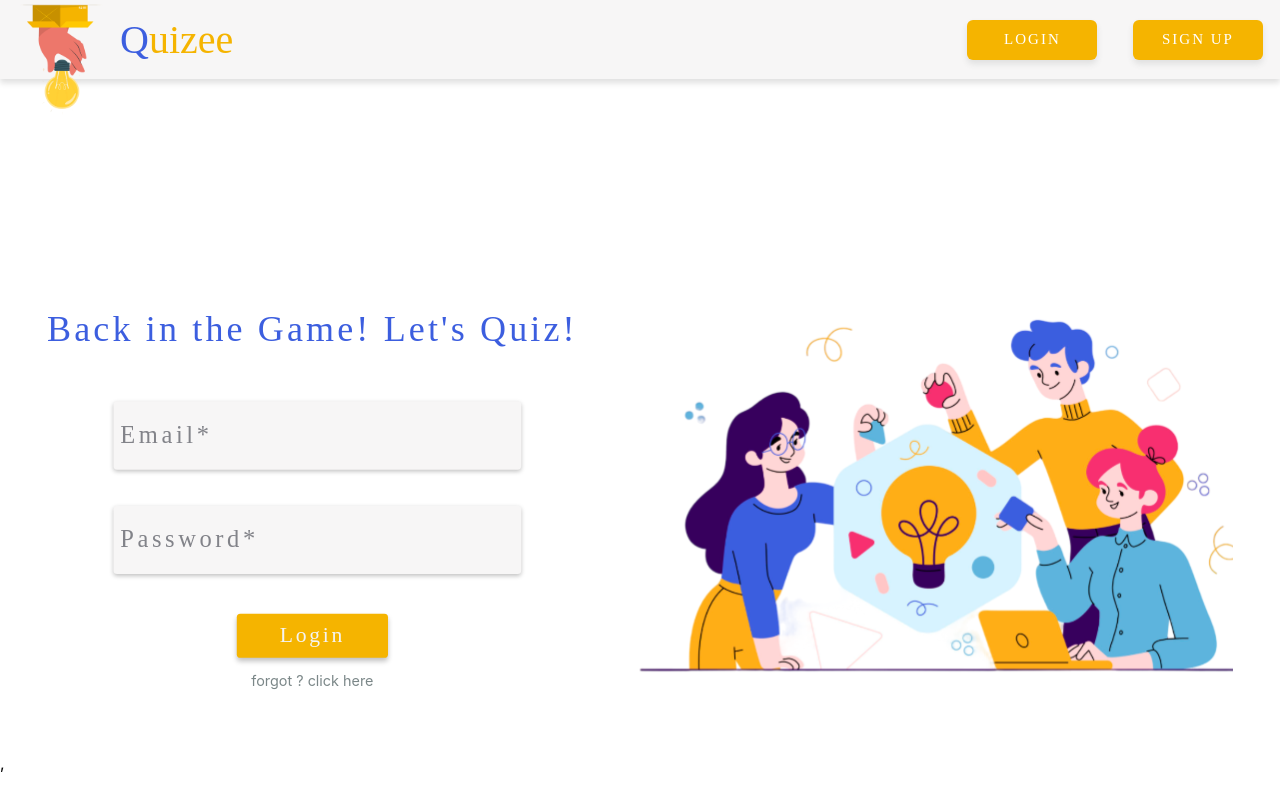
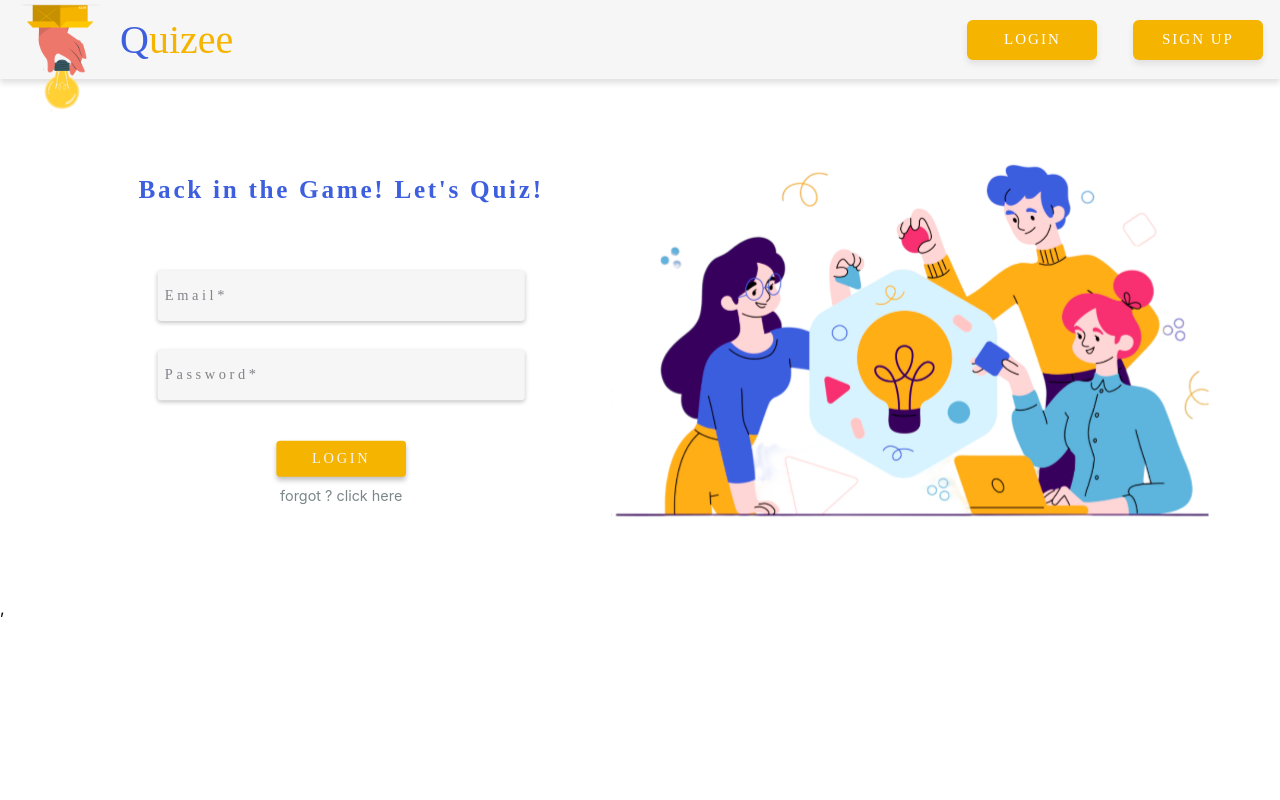
Before and after one commit to RohitRaj766/Qezee, a React (Create React App) app in the folder client/: page / in a window 1280 px wide. Built offline with nearby package versions, Linux system fonts and the light colour scheme.

Commit message:
login page fix

```diff
--- a/client/src/sagas/userLoginSaga.js
+++ b/client/src/sagas/userLoginSaga.js
@@ -15,7 +15,7 @@ function* loginSaga(action) {
     localStorage.setItem('token', token);
     yield put({ type: LOGIN_SUCCESS, payload: response.data });
   } catch (error) {
-    yield put({ type: LOGIN_FAILURE, payload: error.response.data.message });
+    yield put({ type: LOGIN_FAILURE, payload: error.response.data.error });
   }
 }
 
--- a/client/src/user/userScreens/login/Login.jsx
+++ b/client/src/user/userScreens/login/Login.jsx
@@ -40,9 +40,9 @@ const Login = () => {
             <input className="loginInputField" type="password" name="password" value={credentials.password} onChange={handleChange} placeholder="Password*" required />
           </form>
         </div>
-        <button onClick={handleSubmit} type="submit">Login</button>
-        <p>forgot ? <a href="#">click here</a></p>
-        {error && <p>{error}</p>}
+        {error && <p className='errorMessage'>{error}</p>}
+        <button onClick={handleSubmit} type="submit">LOGIN</button>
+        <p>forgot ? click here</p>
       </div>
       <div className='backgroundImage'>
         <img src={pagePhoto} alt="" />
--- a/client/src/user/userScreens/login/Login.scss
+++ b/client/src/user/userScreens/login/Login.scss
@@ -4,8 +4,7 @@
     display: flex;
     justify-content: center;
     align-items:center;
-    gap: 5%;
-    margin-top: 155px;
+
 
     .loginBoxContainer {
         display: flex;
@@ -13,62 +12,56 @@
         align-items: center;
         width: 100%;
         max-width: 600px;
-
         h1 {
-            font-size: 40px;
+            font-size: 28px;
             color: rgba(60, 94, 223, 1);
             font-family: $primary-font;
-            letter-spacing: 3.5px;
-            font-weight: 500;
+            letter-spacing: 3px;
+            font-weight: 700;
             white-space: nowrap;
             overflow: hidden;
             text-overflow: ellipsis;
         }
 
         .loginFormContainer {
-            overflow-y: auto;
-            overflow-x: hidden;
             display: flex;
-            flex-direction: column;
-            margin-top: 10px;
-            overflow: visible;
+            justify-content: center;
+            align-items: center;
+            width: 450px;
+            margin-top: 40px;
 
             form {
                 display: flex;
                 flex-direction: column;
                 justify-content: center;
-                margin-left: 3px;
-
                 .loginInputField {
-                    width: 100%;
-                    height: 4.75rem;
+                    width:400px;
+                    height: 3.5rem;
                     padding: 0 0 0 0.5rem;
-                    font-size: 1.7rem;
+                    font-size: 1rem;
                     font-family: $primary-font;
                     background-color: #F7F6F6;
                     border-radius: 0.25rem;
                     border: none;
-                    margin: 1.25rem 0;
-                    width: 130%;
-                    margin-left: -15%;
+                    margin: 1rem 0;
                     letter-spacing: 4px;
                     color: rgb(130, 131, 137);
                     box-shadow: -0.005rem 0.125rem 0.325rem 0.005rem rgba(12, 12, 12, 0.25);
                     &::placeholder {
                         font-family: $primary-font;
                         letter-spacing: 4px;
-                        font-size: 1.7rem;
+                        font-size: 1rem;
                         color: rgb(130, 131, 137);
                     }
                     &::-webkit-input-placeholder {
                         font-family: $primary-font;
                         letter-spacing: 4px;
-                        font-size: 1.7rem;
+                        font-size: 1rem;
                     }
                     &:-ms-input-placeholder {
                         font-family: $primary-font;
                         letter-spacing: 4px;
-                        font-size: 1.7rem;
+                        font-size: 1rem;
                     }
                     &:focus {
                         outline: none;
@@ -84,27 +77,26 @@
                 }
             }
         }
-
+        .errorMessage{
+            color: red;
+            margin-bottom: -15px;
+            margin-top:10px;
+        }
         button {
             @include button;
             background-color: #F5B400;
-            height: 3.06rem;
+            height: 2.5rem;
             width: 100%;
-            max-width: 10.5rem;
+            max-width: 9rem;
             border-radius: 0.25rem;
             color: #F4F4F4;
-            font-size: 1.5rem;
+            font-size: 1rem;
             box-shadow: 0 0.25rem 0.375rem 0 rgba(12, 12, 12, 0.25);
-            margin: 1.25rem;
+            margin:  1.8rem 0 1rem  0;
             font-family: $primary-font;
             letter-spacing:3px;
-            margin-top: 24px;
-
-
 
             &:hover {
-                background-color: darken(#F5B400, 1%);
-                color: lighten(#F4F4F4, 10%);
                 box-shadow: 0 0.25rem 0.5rem 0 rgba(12, 12, 12, 0.35);
             }
         }
```
